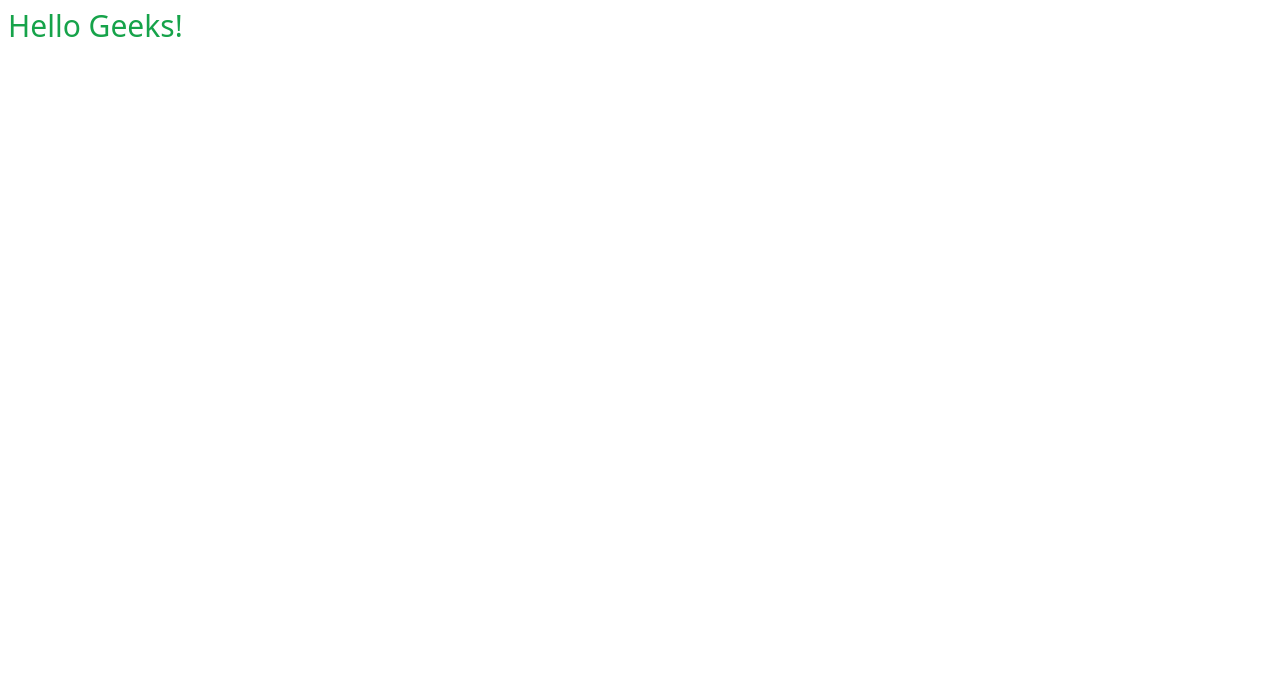
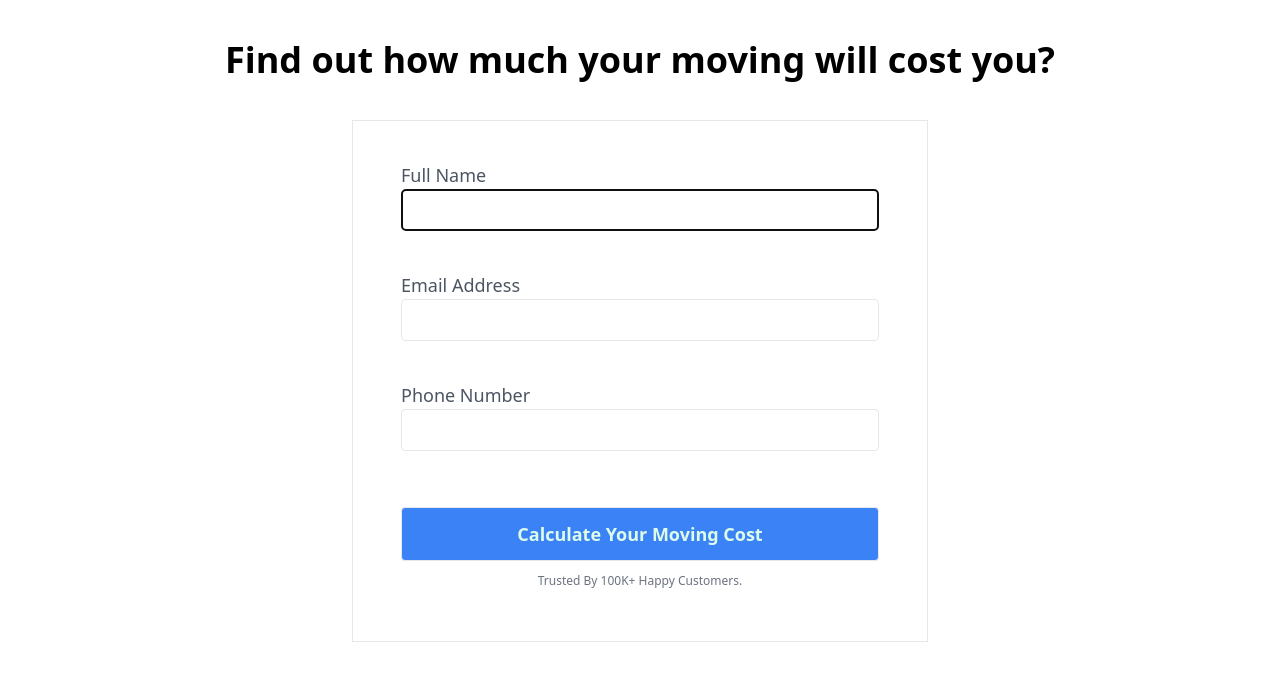
Before and after one commit to ramkrishnaind/transport-next, a Next.js app: page / in a window 1280 px wide. Shown: the top 680 px of the page. Built offline with nearby package versions, Linux system fonts and the light colour scheme.

Commit message:
Added home page

```diff
--- a/pages/index.js
+++ b/pages/index.js
@@ -1,7 +1,133 @@
-import React from "react";
+import React, { useEffect, useState } from "react";
 
 const HomePage = () => {
-  return <div className="text-3xl text-green-600 p-2">Hello Geeks!</div>;
+
+  const [enteredName, setEnteredName] = useState('');
+  const [enteredEmail, setEnteredEmail] = useState('');
+  const [enteredPhoneNumber, setEnteredPhoneNumber] = useState('');
+
+  const [enteredNameIsValid, setEnteredNameIsValid] = useState(false);
+  const [enteredEmailIsValid, setEnteredEmailIsValid] = useState(false);
+  const [enteredPhoneNumberIsValid, setEnteredPhoneNumberIsValid] = useState(false);
+
+
+  const nameInputChangeHandler = (event) =>{
+    setEnteredName(event.target.value);
+  }
+
+  const emailInputChangeHandler = (event) =>{
+    setEnteredEmail(event.target.value);
+  }
+
+  const phoneNumberInputChangeHandler = (event) =>{
+    setEnteredPhoneNumber(event.target.value);
+  }
+
+
+  // const [values, setValues] = useState({
+  //   name: '',
+  //   email: '',
+  //   phoneNumber: ''
+  // });
+
+
+  // const set = name => {
+  //   return ({ target: { value } }) => {
+  //     setValues(oldValues => ({...oldValues, [name]: value }));
+  //   }
+  // };
+
+  const saveFormData = async () => {
+    const response = await fetch('/api/', {
+      method: 'POST',
+      body: JSON.stringify(values)
+    });
+    if (response.status !== 200) {
+      throw new Error(`Request failed: ${response.status}`);
+    }
+  }
+
+  const handleSubmit = async (event) => {
+    event.preventDefault(); // Prevent default submission
+
+    if( enteredName.trim() === ''){
+      setEnteredNameIsValid(false);
+      return;
+    }
+      setEnteredNameIsValid(true);
+
+    if( enteredEmail.trim() === ''){
+      setEnteredEmailIsValid(false);
+      return;
+    }
+    setEnteredEmailIsValid(true);
+
+    if( enteredPhoneNumber.trim() === ''){
+      setEnteredPhoneNumberIsValid(false);
+      return;
+    }
+    setEnteredPhoneNumberIsValid(true);
+
+    try {
+      //await saveFormData();
+      console.log(enteredName + enteredEmail + enteredPhoneNumber );
+      alert('Success!' );
+      setEnteredName('');
+      setEnteredEmail('');
+      setEnteredPhoneNumber('');
+
+    } catch (e) {
+      alert(`Submission failed! ${e.message}`);
+    }
+  }
+
+  return (
+    <div>
+      <h1 className="text-center text-4xl font-semibold mt-10 p-30">
+        Find out how much your moving will cost you?
+      </h1>
+      <form className="max-w-xl m-auto py-10 mt-10 px-12 border">
+        <label className="text-gray-600 font-medium text-lg">Full Name</label>
+        <input
+          className="border-solid border-gray-200 border py-2 px-4 w-full rounded text-gray-700 mb-10"
+          name="name"
+          type="text"
+          placeholder=""
+          autoFocus
+          required
+          onChange={nameInputChangeHandler}
+          value={enteredName}
+        />
+        <label className="text-gray-600 font-medium text-lg">Email Address</label>
+        <input
+          className="border-solid border-gray-200 border py-2 px-4 w-full rounded text-gray-700 mb-10"
+          name="email"
+          type="email"
+          placeholder=""
+          required
+          onChange={emailInputChangeHandler}
+          value={enteredEmail}
+        />
+        <label className="text-gray-600 font-medium text-lg">Phone Number</label>
+        <input
+          className="border-solid border-gray-200 border py-2 px-4 w-full rounded text-gray-700 mb-10"
+          name="phoneNumber"
+          type="text" required
+          placeholder=""
+          onChange={phoneNumberInputChangeHandler}
+          value={enteredPhoneNumber}
+        />
+        <button
+          className="mt-4 w-full bg-blue-500 hover:bg-blue-400 text-green-100 border py-3 px-6 font-semibold text-lg rounded"
+          type="submit"
+          onClick={handleSubmit}
+        >
+          Calculate Your Moving Cost
+        </button>
+        <p className="text-xs text-center text-gray-500 py-3 px-6">Trusted By 100K+ Happy Customers.</p>
+      </form>
+    </div>
+  );
 };
 
 export default HomePage;
```
